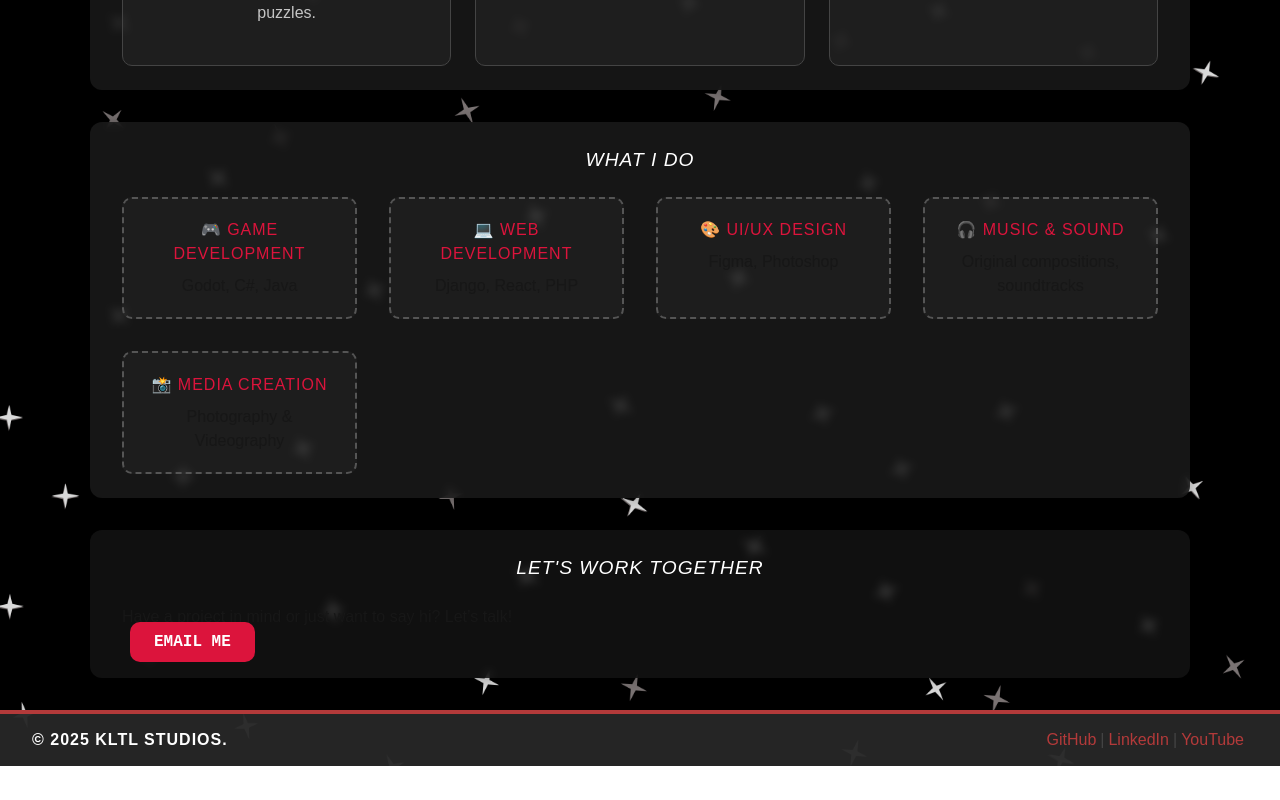
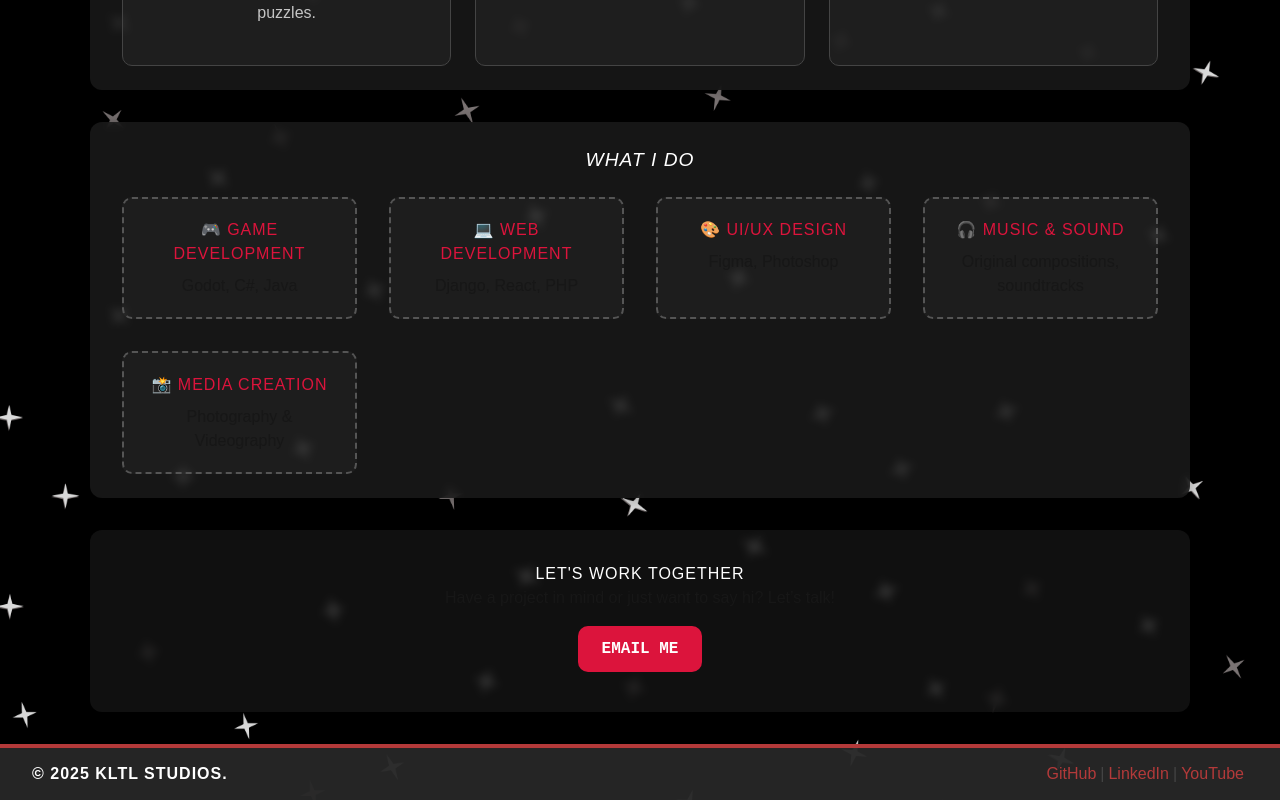
Before and after one commit to KimTRM/KimTRM.github.io, a Next.js app: page / in a window 1280 px wide. Shown: the part 1247-2047 px from the top of the page. Before the commit the page ends 2013 px from the top, so only its background shows below. Built offline with nearby package versions, Linux system fonts and the light colour scheme.

Commit message:
Add ServicesSection to About page and create ContactSection styles

```diff
--- a/app/about/page.tsx
+++ b/app/about/page.tsx
@@ -1,7 +1,11 @@
 import AboutSection from "../home/sections/AboutSection";
+import ServicesSection from "../home/sections/ServicesSection";
 
 export default function About() {
     return (
-        <AboutSection />
+        <>
+            <AboutSection />
+            <ServicesSection />
+        </>
     );
 }
--- /dev/null
+++ b/app/home/css/ContactSection.css
@@ -0,0 +1,43 @@
+section {
+    background-color: rgba(18, 18, 18, 0.85);
+    /* semi-transparent charcoal */
+    margin: 2rem auto;
+    border-radius: 12px;
+    padding: 1.5rem 2rem;
+    width: 90%;
+    max-width: 1100px;
+    box-shadow: 0 0 15px rgba(0, 0, 0, 0.3);
+    backdrop-filter: blur(5px);
+}
+
+.containerc{
+    display: flex;
+    flex-direction: column;
+    align-items: center;
+    justify-content: center;
+}
+
+.contact {
+    background-color: rgba(20, 20, 20, 0.8);
+    padding: 2rem;
+    border-radius: 12px;
+    box-shadow: 0 0 15px rgba(0, 0, 0, 0.3);
+}
+
+.contact .btn {
+    margin-top: 1rem;
+}
+
+.socials {
+    margin-top: 1rem;
+}
+
+.socials a {
+    color: #dc143c;
+    margin-right: 1rem;
+    text-decoration: none;
+}
+
+.socials a:hover {
+    text-decoration: underline;
+}
--- a/app/home/css/style.css
+++ b/app/home/css/style.css
@@ -116,26 +116,3 @@ h4 {
     color: #dc143c;
     margin-bottom: 0.5rem;
 }
-
-/* CONTACT */
-.contact {
-    background-color: rgba(20, 20, 20, 0.8);
-}
-
-.contact .btn {
-    margin-top: 1rem;
-}
-
-.socials {
-    margin-top: 1rem;
-}
-
-.socials a {
-    color: #dc143c;
-    margin-right: 1rem;
-    text-decoration: none;
-}
-
-.socials a:hover {
-    text-decoration: underline;
-}
--- a/app/home/sections/ContactSection.tsx
+++ b/app/home/sections/ContactSection.tsx
@@ -1,10 +1,10 @@
-import "../css/style.css"
+import "../css/ContactSection.css"
 
 export default function ContactSection() {
     return (
         <>
             <section id="contact" className="contact">
-                <div className="container">
+                <div className="containerc">
                     <h2>Let&apos;s Work Together</h2>
                     <p>Have a project in mind or just want to say hi? Let’s talk!</p>
                     <a href="mailto:kimlabrador71@gmail.com" className="btn">Email Me</a>
```
